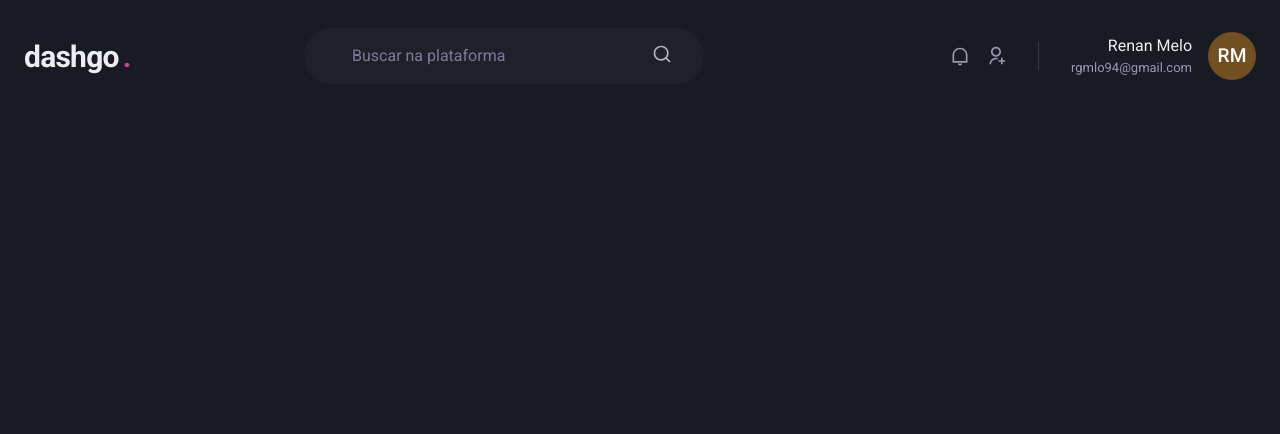
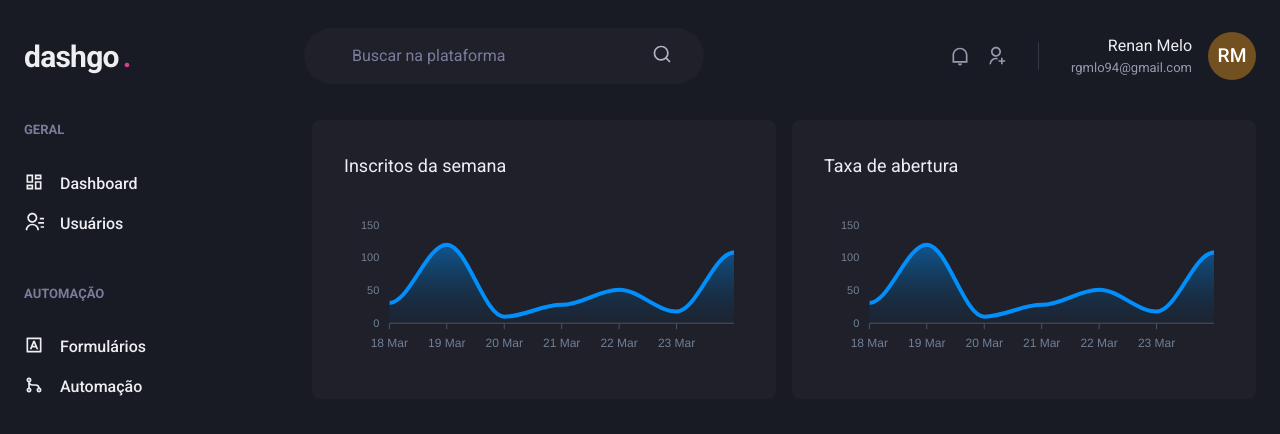
Before and after one commit to RgMellon/ignite-dash-go, a Next.js app: page /dashboard in a window 1280 px wide. Shown: the top 434 px of the page. Built offline with nearby package versions, Linux system fonts and the light colour scheme.

Commit message:
add apexchart on project

```diff
--- a/package.json
+++ b/package.json
@@ -12,9 +12,11 @@
     "@chakra-ui/react": "^1.6.0",
     "@emotion/react": "^11.1.5",
     "@emotion/styled": "^11.3.0",
+    "apexcharts": "^3.26.1",
     "framer-motion": "^4.1.10",
     "next": "10.1.3",
     "react": "17.0.2",
+    "react-apexcharts": "^1.3.9",
     "react-dom": "17.0.2",
     "react-icons": "^4.2.0"
   },
--- /dev/null
+++ b/src/components/Sidebar.tsx
@@ -0,0 +1,57 @@
+import { Box, Stack, Text, Icon, Link } from "@chakra-ui/react";
+import {
+  RiContactsLine,
+  RiDashboardLine,
+  RiGitMergeLine,
+  RiInputMethodLine,
+} from "react-icons/ri";
+
+export function SideBar() {
+  return (
+    <Box as="aside" w="64" mr="8">
+      <Stack spacing="12" align="flex-start">
+        <Box>
+          <Text fontWeight="bold" color="gray.400" fontSize="small">
+            GERAL
+          </Text>
+          <Stack spacing="4" mt="8" align="stretch">
+            <Link display="flex" align="center">
+              <Icon as={RiDashboardLine} fontSize="20" />
+              <Text ml="4" fontWeight="medium">
+                Dashboard
+              </Text>
+            </Link>
+
+            <Link display="flex" align="center">
+              <Icon as={RiContactsLine} fontSize="20" />
+              <Text ml="4" fontWeight="medium">
+                Usuários
+              </Text>
+            </Link>
+          </Stack>
+        </Box>
+
+        <Box>
+          <Text fontWeight="bold" color="gray.400" fontSize="small">
+            AUTOMAÇÃO
+          </Text>
+          <Stack spacing="4" mt="8" align="stretch">
+            <Link display="flex" align="center">
+              <Icon as={RiInputMethodLine} fontSize="20" />
+              <Text ml="4" fontWeight="medium">
+                Formulários
+              </Text>
+            </Link>
+
+            <Link display="flex" align="center">
+              <Icon as={RiGitMergeLine} fontSize="20" />
+              <Text ml="4" fontWeight="medium">
+                Automação
+              </Text>
+            </Link>
+          </Stack>
+        </Box>
+      </Stack>
+    </Box>
+  );
+}
--- a/src/pages/dashboard.tsx
+++ b/src/pages/dashboard.tsx
@@ -1,5 +1,101 @@
+import { Flex, SimpleGrid, Box, Text, theme } from "@chakra-ui/react";
+import dynamic from "next/dynamic";
+
+import React from "react";
 import { Header } from "../components/Header";
+import { SideBar } from "../components/Sidebar";
+
+const Chart = dynamic(() => import("react-apexcharts"), {
+  ssr: false,
+});
+
+const options = {
+  chart: {
+    toolbar: {
+      show: false,
+    },
+    zoom: {
+      enabled: false,
+    },
+
+    foreColor: theme.colors.gray[500],
+  },
+
+  grid: {
+    show: false,
+  },
+
+  dataLabels: {
+    enabled: false,
+  },
+
+  tooltip: {
+    enabled: false,
+  },
+
+  xaxis: {
+    type: "datetime",
+    axisBorder: {
+      color: theme.colors.gray[600],
+    },
+    axisTicks: {
+      color: theme.colors.gray[600],
+    },
+    categories: [
+      "2021-03-18T00:00:00:00.000z",
+      "2021-03-19T00:00:00:00.000z",
+      "2021-03-20T00:00:00:00.000z",
+      "2021-03-21T00:00:00:00.000z",
+      "2021-03-22T00:00:00:00.000z",
+      "2021-03-23T00:00:00:00.000z",
+      "2021-03-24T00:00:00:00.000z",
+    ],
+  },
+
+  fill: {
+    opacity: 0.3,
+    type: "gradient",
+    gradient: {
+      shade: "dark",
+      opacityFrom: 0.7,
+      opacityTo: 0.3,
+    },
+  },
+};
+
+const series = [
+  {
+    name: "series1",
+    data: [31, 120, 10, 28, 51, 18, 108],
+  },
+];
 
 export default function Dashboard() {
-  return <Header />;
+  return (
+    <Flex direction="column" h="100vh">
+      <Header />
+
+      <Flex w="100%" my="6" maxWidth={1480} mx="auto" px="6">
+        <SideBar />
+
+        <SimpleGrid flex="1" gap="4" minChildWidth="320px" align="flex-start">
+          <Box p="8" bg="gray.800" borderRadius={8} pb="4">
+            <Text fontSize="lg" mb="4">
+              Inscritos da semana
+            </Text>
+
+            <Chart type="area" height={160} options={options} series={series} />
+          </Box>
+
+          <Box p="8" bg="gray.800" borderRadius={8} pb="4">
+            <Text fontSize="lg" mb="4">
+              Taxa de abertura
+            </Text>
+
+            <Chart type="area" height={160} options={options} series={series} />
+          </Box>
+        </SimpleGrid>
+      </Flex>
+    </Flex>
+  );
 }
```
Also changed, not shown: 1 other file (tests, documents, lock files or other folders).
